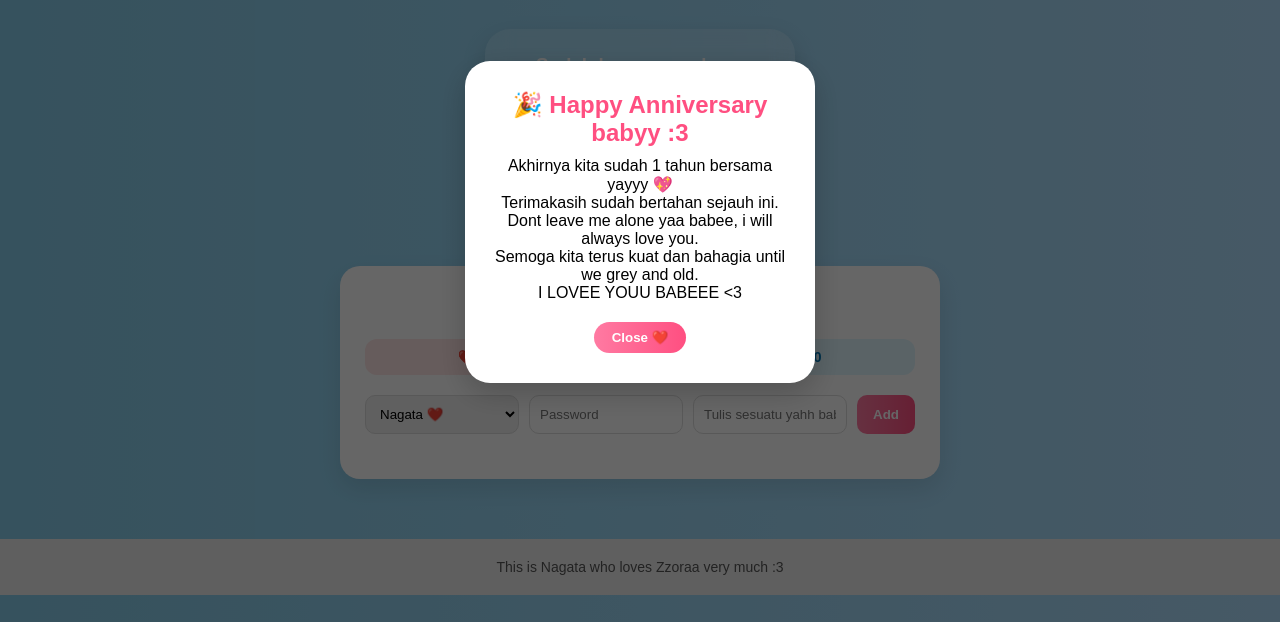
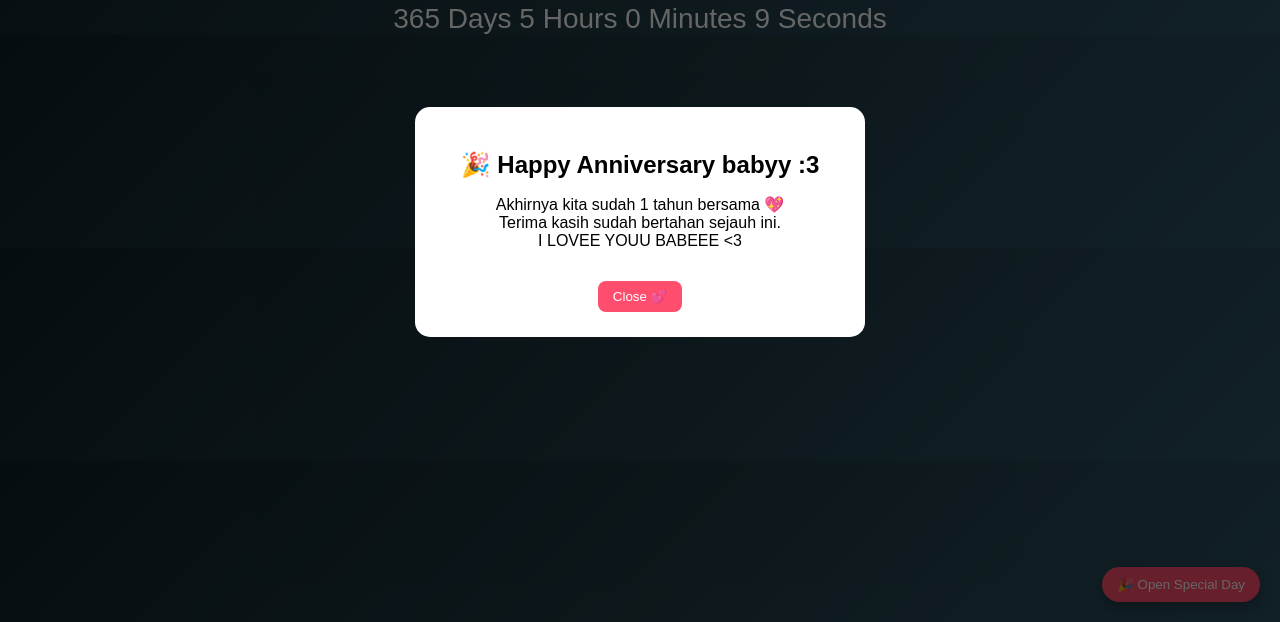
Before and after one commit to NGZzo/Learning, a plain HTML site: page index.html in a window 1280 px wide. Shown: the part 178-800 px from the top of the page. Drawn offline with Linux system fonts and the light colour scheme.

Commit message:
Update index.html

```diff
--- a/index.html
+++ b/index.html
@@ -3,181 +3,193 @@
 <head>
 <meta charset="UTF-8">
 <meta name="viewport" content="width=device-width, initial-scale=1.0">
-<title>Memory Keeper</title>
+<title>Love Counter</title>
 
 <style>
-*{margin:0;padding:0;box-sizing:border-box;font-family:Arial,sans-serif;}
-body{background:linear-gradient(to right,#87ceeb,#b0e0ff);}
-
-/* NAVBAR */
-nav{background:white;display:flex;justify-content:space-between;align-items:center;padding:1rem 2rem;box-shadow:0 4px 15px rgba(0,0,0,0.08);position:sticky;top:0;z-index:1000;}
-.logo{display:flex;align-items:center;gap:10px;}
-.logo img{width:45px;height:45px;border-radius:50%;object-fit:cover;}
-.logo a{text-decoration:none;font-weight:bold;font-size:18px;color:#2c5364;}
-nav ul{display:flex;gap:1.8rem;list-style:none;}
-nav ul li a{text-decoration:none;color:#333;font-weight:600;position:relative;transition:0.3s;}
-nav ul li a::after{content:"";position:absolute;width:0;height:2px;left:0;bottom:-5px;background:#2c5364;transition:0.3s;}
-nav ul li a:hover::after{width:100%;}
-.menu-toggle{display:none;flex-direction:column;cursor:pointer;}
-.menu-toggle div{width:25px;height:3px;background:#333;margin:4px 0;}
-
-@media(max-width:768px){
-nav ul{position:absolute;top:70px;right:0;background:white;flex-direction:column;width:220px;text-align:center;padding:20px 0;display:none;box-shadow:0 10px 25px rgba(0,0,0,0.1);border-radius:0 0 0 15px;}
-nav ul.active{display:flex;}
-nav ul li{padding:10px 0;}
-.menu-toggle{display:flex;}
+body{
+margin:0;
+font-family:Arial, sans-serif;
+background:linear-gradient(135deg,#0f2027,#203a43,#2c5364);
+color:white;
+text-align:center;
 }
 
-/* CONTENT */
-.container{padding:40px 20px;text-align:center;color:white;}
-.love-day-box{margin-top:25px;background:rgba(255,255,255,0.15);backdrop-filter:blur(12px);padding:25px;border-radius:25px;display:inline-block;box-shadow:0 10px 25px rgba(0,0,0,0.15);}
-.time-grid{display:grid;grid-template-columns:repeat(4,1fr);gap:10px;}
-.time-box{background:rgba(255,255,255,0.25);padding:12px;border-radius:15px;}
-.time-box span{display:block;font-size:20px;font-weight:bold;}
-.time-box small{font-size:11px;}
+/* LOVE TIMER */
+.love-timer{
+margin-top:100px;
+font-size:22px;
+}
 
-/* NOTES */
-.notes-wrapper{max-width:600px;margin:60px auto;background:white;padding:25px;border-radius:20px;box-shadow:0 10px 25px rgba(0,0,0,0.1);}
-.notes-wrapper h2{text-align:center;margin-bottom:20px;color:#ff7aa2;}
-.love-counter{display:flex;justify-content:space-between;margin-bottom:20px;gap:10px;}
-.counter-box{flex:1;padding:10px;border-radius:12px;text-align:center;font-weight:bold;font-size:14px;}
-.nagata-counter{background:#ffe5e5;color:#ff1a1a;}
-.zzoraa-counter{background:#e0f7ff;color:#0077b6;}
-.note-input{display:flex;flex-wrap:wrap;gap:10px;margin-bottom:20px;}
-.note-input select,.note-input input{flex:1;min-width:120px;padding:10px;border-radius:10px;border:1px solid #ddd;}
-.note-input button{padding:10px 16px;border:none;background:linear-gradient(to right,#ff7aa2,#ff4f81);color:white;border-radius:10px;cursor:pointer;font-weight:bold;}
-#notesContainer{display:flex;flex-direction:column;gap:15px;}
-.note-card{padding:15px;border-radius:15px;}
-.note-card.nagata{background:#ffe5e5;border-left:6px solid #ff1a1a;}
-.note-card.zzoraa{background:#e0f7ff;border-left:6px solid #4dc3ff;}
-.note-date{font-size:11px;color:gray;}
+.time-box{
+font-size:28px;
+margin-top:10px;
+}
 
 /* POPUP */
-.popup-overlay{position:fixed;top:0;left:0;width:100%;height:100%;background:rgba(0,0,0,0.6);display:none;justify-content:center;align-items:center;z-index:9999;}
-.popup-box{background:white;padding:30px;border-radius:25px;text-align:center;max-width:350px;animation:popupScale 0.4s ease;box-shadow:0 10px 30px rgba(0,0,0,0.2);}
-.popup-box h2{color:#ff4f81;margin-bottom:10px;}
-.popup-box p{margin-bottom:20px;white-space:pre-line;}
-.popup-box button{padding:8px 18px;border:none;border-radius:20px;background:linear-gradient(to right,#ff7aa2,#ff4f81);color:white;cursor:pointer;font-weight:bold;}
-@keyframes popupScale{from{transform:scale(0.5);opacity:0;}to{transform:scale(1);opacity:1;}}
+.popup{
+position:fixed;
+top:0;
+left:0;
+width:100%;
+height:100%;
+background:rgba(0,0,0,0.6);
+display:none;
+justify-content:center;
+align-items:center;
+z-index:1000;
+}
 
-footer{text-align:center;padding:20px;background:#eee;font-size:14px;color:#555;}
+.popup-content{
+background:white;
+color:black;
+padding:25px;
+border-radius:15px;
+width:85%;
+max-width:400px;
+text-align:center;
+animation:fadeIn 0.4s ease;
+}
+
+.popup-content h2{
+margin-bottom:10px;
+}
+
+.popup-content button{
+margin-top:15px;
+padding:8px 15px;
+border:none;
+background:#ff4d6d;
+color:white;
+border-radius:8px;
+cursor:pointer;
+}
+
+/* BUTTON OPEN AGAIN */
+.reopen-btn{
+position:fixed;
+bottom:20px;
+right:20px;
+padding:10px 15px;
+background:#ff4d6d;
+border:none;
+border-radius:20px;
+color:white;
+cursor:pointer;
+box-shadow:0 5px 15px rgba(0,0,0,0.3);
+}
+
+@keyframes fadeIn{
+from{transform:scale(0.8);opacity:0;}
+to{transform:scale(1);opacity:1;}
+}
+
 </style>
 </head>
-
 <body>
 
-<nav>
-<div class="logo">
-<img src="Z.jpg">
-<a href="#">Memory Keeper</a>
-</div>
-<ul id="nav-links">
-<li><a href="https://www.instagram.com/">Instagram</a></li>
-<li><a href="video.html">Video</a></li>
-<li><a href="photo.html">Photo</a></li>
-<li><a href="music.html">Music</a></li>
-</ul>
-<div class="menu-toggle" onclick="toggleMenu()">
-<div></div><div></div><div></div>
-</div>
-</nav>
-
-<div class="container">
-<h1>Welcome to the Memory Keeper</h1>
-<h2>Our Memories in a Box</h2>
-
-<div class="love-day-box">
-<h3>Sudah bersama selama</h3>
-<div class="time-grid">
-<div class="time-box"><span id="days">0</span><small>Hari</small></div>
-<div class="time-box"><span id="hours">0</span><small>Jam</small></div>
-<div class="time-box"><span id="minutes">0</span><small>Menit</small></div>
-<div class="time-box"><span id="seconds">0</span><small>Detik</small></div>
-</div>
+<div class="love-timer">
+<h1>We Have Been Together 💙</h1>
+<div class="time-box">
+<span id="days">0</span> Days
+<span id="hours">0</span> Hours
+<span id="minutes">0</span> Minutes
+<span id="seconds">0</span> Seconds
 </div>
 </div>
 
-<div class="notes-wrapper">
-<h2>💖 Our Love Notes</h2>
-<div class="love-counter">
-<div class="counter-box nagata-counter">❤️ Nagata: <span id="nagataCount">0</span></div>
-<div class="counter-box zzoraa-counter">💙 Zzoraa: <span id="zzoraaCount">0</span></div>
-</div>
-<div class="note-input">
-<select id="noteAuthor">
-<option value="nagata">Nagata ❤️</option>
-<option value="zzoraa">Zzoraa 💙</option>
-</select>
-<input type="password" id="notePassword" placeholder="Password">
-<input type="text" id="noteText" placeholder="Tulis sesuatu yahh babyy">
-<button onclick="addNote()">Add</button>
-</div>
-<div id="notesContainer"></div>
-</div>
-
-<div class="popup-overlay" id="annivPopup">
-<div class="popup-box">
+<!-- POPUP -->
+<div class="popup" id="annivPopup">
+<div class="popup-content">
 <h2 id="popupTitle"></h2>
 <p id="popupMessage"></p>
-<button onclick="closePopup()">Close ❤️</button>
+<button onclick="closePopup()">Close 💕</button>
 </div>
 </div>
 
-<footer>This is Nagata who loves Zzoraa very much :3</footer>
+<!-- BUTTON REOPEN -->
+<button class="reopen-btn" onclick="openAgain()">🎉 Open Special Day</button>
 
 <script>
-function toggleMenu(){document.getElementById("nav-links").classList.toggle("active");}
 
-/* LOVE TIMER */
-const startDate=new Date("2025-02-26T01:43:00");
+/* ====== GANTI TANGGAL DISINI ====== */
+const startDate = new Date("2025-02-26T01:45:00");
+
+/* ====== LOVE TIMER ====== */
 function updateLoveTime(){
 const now=new Date();
 const diff=now-startDate;
+
 document.getElementById("days").textContent=Math.floor(diff/(1000*60*60*24));
 document.getElementById("hours").textContent=Math.floor((diff/(1000*60*60))%24);
 document.getElementById("minutes").textContent=Math.floor((diff/(1000*60))%60);
 document.getElementById("seconds").textContent=Math.floor((diff/1000)%60);
 }
-setInterval(updateLoveTime,1000);updateLoveTime();
+setInterval(updateLoveTime,1000);
+updateLoveTime();
 
-/* ANNIVERSARY & MENSIVERSARY */
+/* ====== ANNIVERSARY SYSTEM ====== */
 const annivDay=startDate.getDate();
-const annivMonth=startDate.getMonth()+1;
+const annivMonth=startDate.getMonth();
 const today=new Date();
 const todayKey=today.toDateString();
 
-if(localStorage.getItem("specialPopupShown")!==todayKey){
+let specialTitle="";
+let specialMessage="";
 
-if(today.getDate()===annivDay && today.getMonth()+1===annivMonth){
+function checkSpecialDay(){
+
+if(today.getDate()===annivDay && today.getMonth()===annivMonth){
+
 const years=today.getFullYear()-startDate.getFullYear();
+
 if(years>=1){
-document.getElementById("popupTitle").innerText="🎉 Happy Anniversary babyy :3";
-document.getElementById("popupMessage").innerText=
-`Akhirnya kita sudah ${years} tahun bersama yayyy 💖
-Terimakasih sudah bertahan sejauh ini.
-Dont leave me alone yaa babee, i will always love you.
-Semoga kita terus kuat dan bahagia until we grey and old.
+specialTitle="🎉 Happy Anniversary babyy :3";
+specialMessage=`Akhirnya kita sudah ${years} tahun bersama 💖
+Terima kasih sudah bertahan sejauh ini.
 I LOVEE YOUU BABEEE <3`;
+
+showPopup();
+}
+
+}else if(today.getDate()===annivDay){
+
+const months=(today.getFullYear()-startDate.getFullYear())*12+
+(today.getMonth()-startDate.getMonth());
+
+if(months>=1){
+specialTitle="💕 Happy Mensiversary babeee :3";
+specialMessage=`Babyy kita sudah ${months} bulan bersama hehehe :3
+I LOVEE YOUH SO MUCHH 💙`;
+
+showPopup();
+}
+}
+}
+
+function showPopup(){
+document.getElementById("popupTitle").innerText=specialTitle;
+document.getElementById("popupMessage").innerText=specialMessage;
 document.getElementById("annivPopup").style.display="flex";
 localStorage.setItem("specialPopupShown",todayKey);
-}
-}
-else if(today.getDate()===annivDay){
-const months=(today.getFullYear()-startDate.getFullYear())*12+(today.getMonth()-startDate.getMonth());
-if(months>=1){
-document.getElementById("popupTitle").innerText="💕 Happy Mensiversary babeee :3";
-document.getElementById("popupMessage").innerText=
-`Babyy kita sudah ${months} bulan bersama hehehehe :3
-I LOVEE YOUH SO MUCHH BABEE 💙`;
-document.getElementById("annivPopup").style.display="flex";
-localStorage.setItem("specialPopupShown",todayKey);
-}
-}
 }
 
 function closePopup(){
 document.getElementById("annivPopup").style.display="none";
 }
+
+function openAgain(){
+if(specialTitle!==""){
+showPopup();
+}else{
+alert("Hari ini bukan Anniversary / Mensiversary yaa 💙");
+}
+}
+
+/* AUTO SHOW ON LOAD */
+if(localStorage.getItem("specialPopupShown")!==todayKey){
+checkSpecialDay();
+}
+
 </script>
 
 </body>
```
